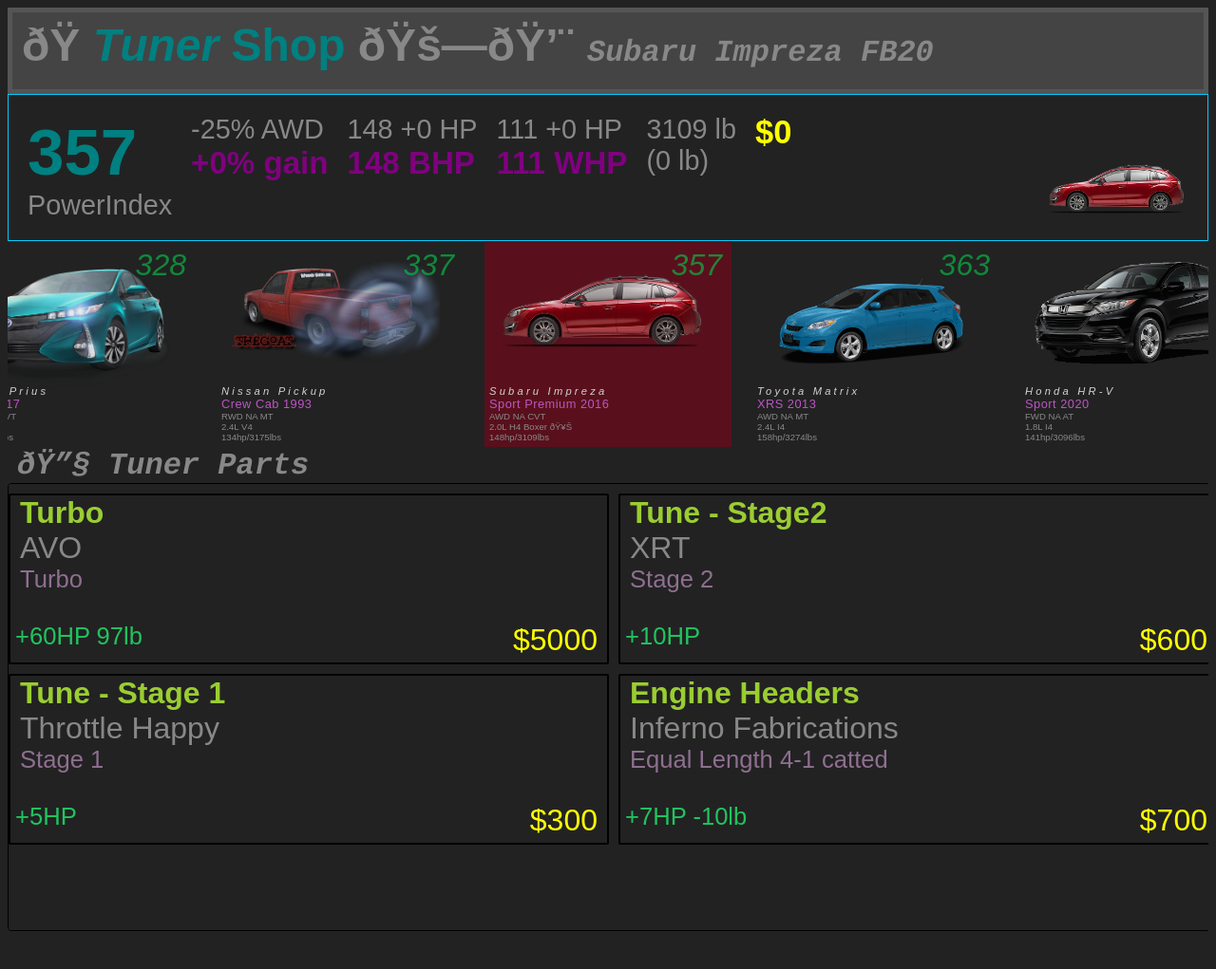
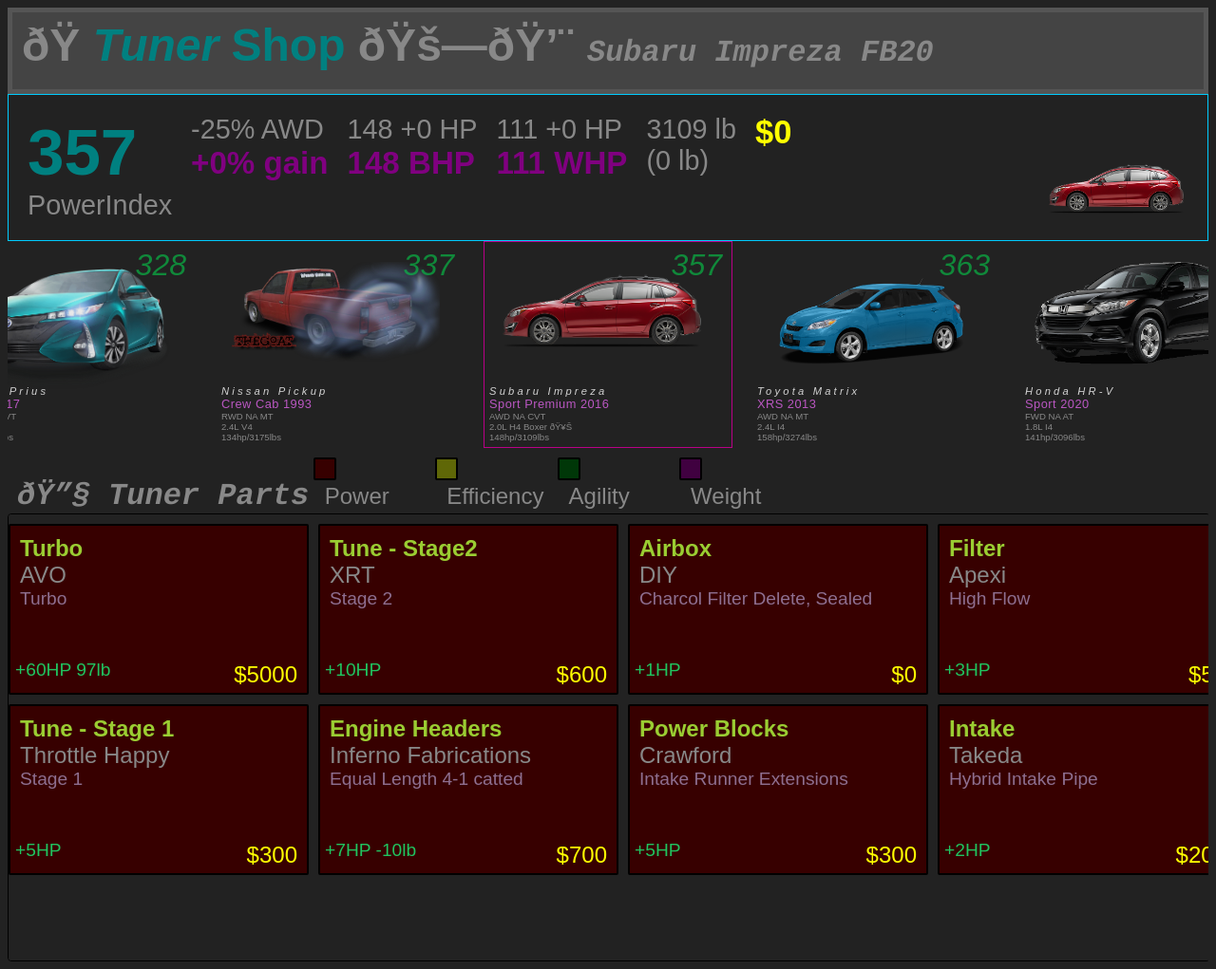
Before and after one commit to 4roller/4roller.github.io, a PHP site: page / in a window 1280 px wide. Shown: the whole page at 95% size. Before the commit the page ends 981 px from the top, so only its background shows below. Run offline with PHP 8.4, Linux system fonts and the light colour scheme.

Commit message:
[vsAuto] adding mod colours

```diff
--- a/vsAuto/cars.js
+++ b/vsAuto/cars.js
@@ -757,7 +757,17 @@ const CARS = {
         hp: 121,
         drive: 'FWD',
         weight: 3050,
-        image: '2017-Toyota-Prius-Prime'
+        image: '2017-Toyota-Prius-Prime',
+        mods: [
+            {
+                type: 'Interior Delete',
+                manufacturer: "DIY",
+                description: 'Removed interior',
+                weight: 100,
+                cost: 0,
+                utility: -2
+            },
+        ]
     }
 
 
--- a/vsAuto/index.html
+++ b/vsAuto/index.html
@@ -3,7 +3,6 @@
 <head>
     <link rel="stylesheet" type="text/css" href="styles.css" />
 </head>
-
 
 <body>
     <div class="top">
@@ -19,11 +18,14 @@
         <div class="cost">0</div>
         <div class="image"></div>
     </div>
-    <div class='v1'>
-    </div>
+    <div class='v1'></div>
 
     <div class="tunerShop">
         <h2>🔧 Tuner Parts</h2>
+        <div class="mod pwr chip"></div>
+        <div class="mod eff chip"></div>
+        <div class="mod agi chip"></div>
+        <div class="mod wt chip"></div>
         <div class="mods"></div>
     </div>
 
@@ -34,9 +36,14 @@
 <script src="cars.js"></script>
 
 <script>
+    const v1Contaier = document.querySelector('.v1');
+    const specContaier = document.querySelector('.spec');
+    const modsContainer = document.querySelector('.mods');
 
+    let carArr = [];
     let tabindex = 0;
     let currentVehicle = 'SUBARU_IMPREZA_2016_NACVT';
+
     const GAINS_DEFAULT = {
         eff: 0,
         hp: 0,
@@ -129,7 +136,6 @@
         return returnCarRow;
     }
 
-
     const getTier = function (c) {
         const p2w = getPowerToWeight(c);
         c.tier = 0;
@@ -176,15 +182,22 @@
 
             if (el.power) {
                 power = `+${el.power}HP`;
+                modEl.classList.add('pwr');
             }
             if (el.drivetrain) {
                 drivetrain = `+${el.drivetrain}% EFF`;
+                modEl.classList.add('eff');
             }
             if (el.handling) {
                 handling = `+${el.handling} AGI`;
+                modEl.classList.add('agi');
             }
             if (el.weight) {
                 weight = `${0 - el.weight}lb`;
+                modEl.classList.add('wt');
+            }
+            if (el.cost >= 300) {
+                modEl.classList.add('cost');
             }
 
             modEl.innerHTML = `
@@ -300,7 +313,6 @@
 
     }
 
-
     const paint = function () {
 
 
@@ -325,8 +337,6 @@
         handleScroll();
     }
 
-
-
     const handleCarSelector = function (e) {
         let thing = getParent(e.target, 'vehicle').getAttribute('data-id');
         for (c in CARS) {
@@ -341,14 +351,7 @@
     };
 
 
-    const v1Contaier = document.querySelector('.v1');
-    const specContaier = document.querySelector('.spec');
-    const modsContainer = document.querySelector('.mods');
-    let carArr = [];
-
     // VS AUTO!
-
-
     modsContainer.addEventListener('click', handleModsClick);
     v1Contaier.addEventListener('click', handleCarSelector);
 
@@ -357,12 +360,4 @@
     updateMods();
 
 
-
-
-
-
-
-
-
-
 </script>
--- a/vsAuto/styles.css
+++ b/vsAuto/styles.css
@@ -60,8 +60,9 @@ h2 {
 
 }
 
+
 .vehicle.selected {
-    background: rgb(89, 16, 28);
+    border: 1px solid rgb(185, 0, 135);
 }
 
 .vehicle[data-id="1960-Volkswagen-Beetle"] .image-wrap {
@@ -292,6 +293,10 @@ h2 {
     content: '$';
 }
 
+
+
+
+
 .mods ul {
     display: flex;
     flex-direction: column;
@@ -304,17 +309,70 @@ h2 {
 
 .mod {
     box-sizing: border-box;
-    font-size: 2em;
+    font-size: 1.5em;
     list-style-type: none;
-    width: 50%;
+    width: 25%;
     height: 180px;
     border: 2px solid #000;
     border-radius: 2px;
     position: relative;
-    padding: 0 0 0 10px;
+    padding: 10px;
     opacity: 1;
     margin: 10px 10px 0 0;
 }
+
+.mod.wt {
+    background: rgb(64, 1, 64);
+}
+
+
+.mod.eff {
+    background: rgb(95, 103, 7);
+}
+
+.mod.agi {
+    background: rgb(0, 55, 8);
+}
+
+
+.mod.pwr {
+    background: rgb(55, 0, 0);
+}
+
+.mod.cost .cost{
+    /* background:rgb(75, 198, 217); */
+
+}
+
+.mod.chip {
+    box-sizing: border-box;
+    height: 14px;
+    width: 14px;
+    display: inline-block;
+    margin-bottom: 25px;
+    margin-right: 100px;
+}
+
+.mod.chip:after {
+    position: absolute;
+    top: 25px;
+}
+.mod.chip.pwr:after {
+    content: 'Power';
+}
+.mod.chip.eff:after {
+    content: 'Efficiency';
+}
+.mod.chip.agi:after {
+    content: 'Agility';
+}
+.mod.chip.wt:after {
+    content: 'Weight';
+}
+.mod.chip.cost:after {
+    content: 'cost';
+}
+
 
 
 .mod input {
@@ -328,6 +386,7 @@ h2 {
 .mod.selected,
 .mod:hover {
     background: #333;
+    border: 1px solid fuchsia;
 }
 
 .mod .description {
```
